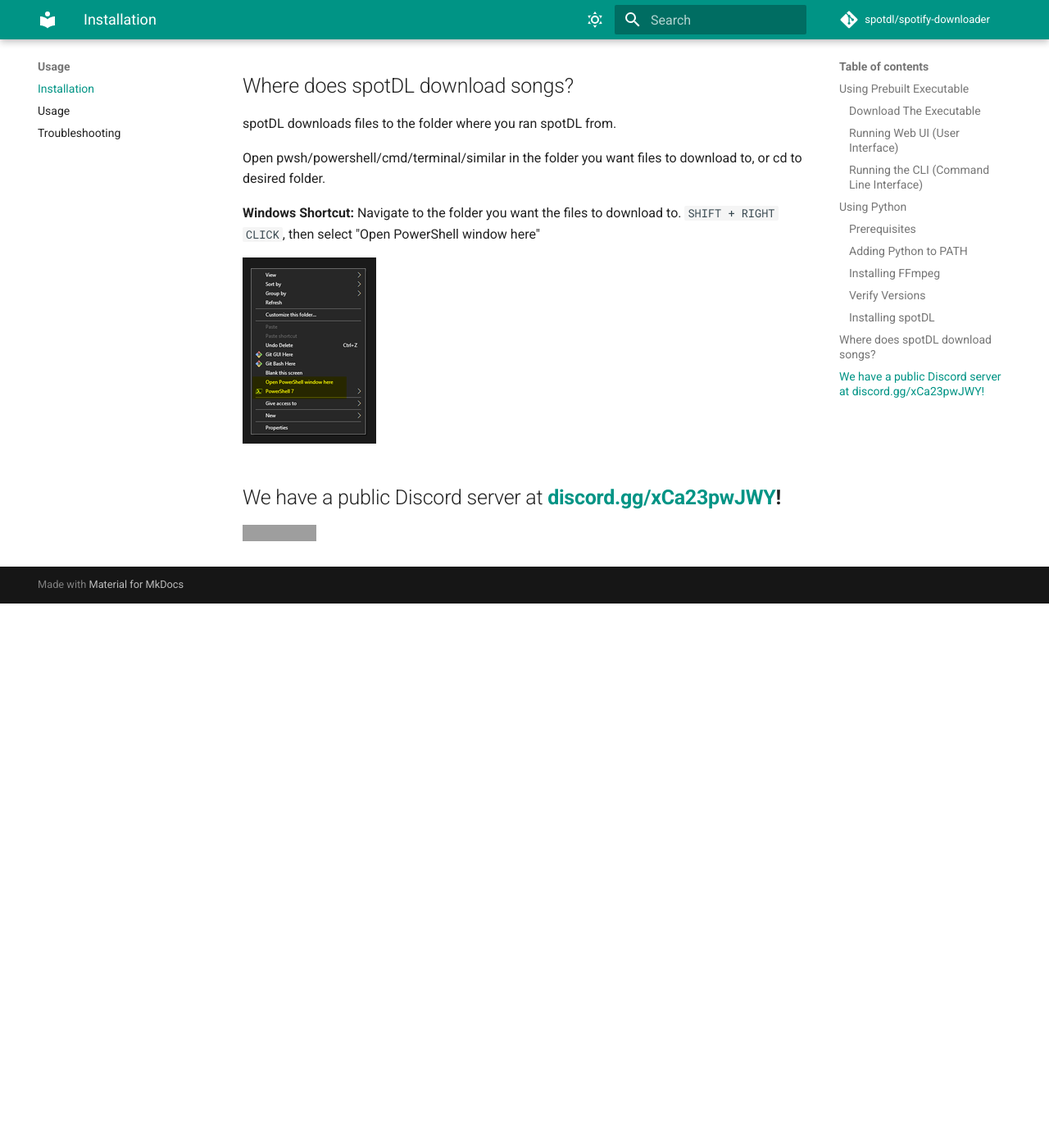
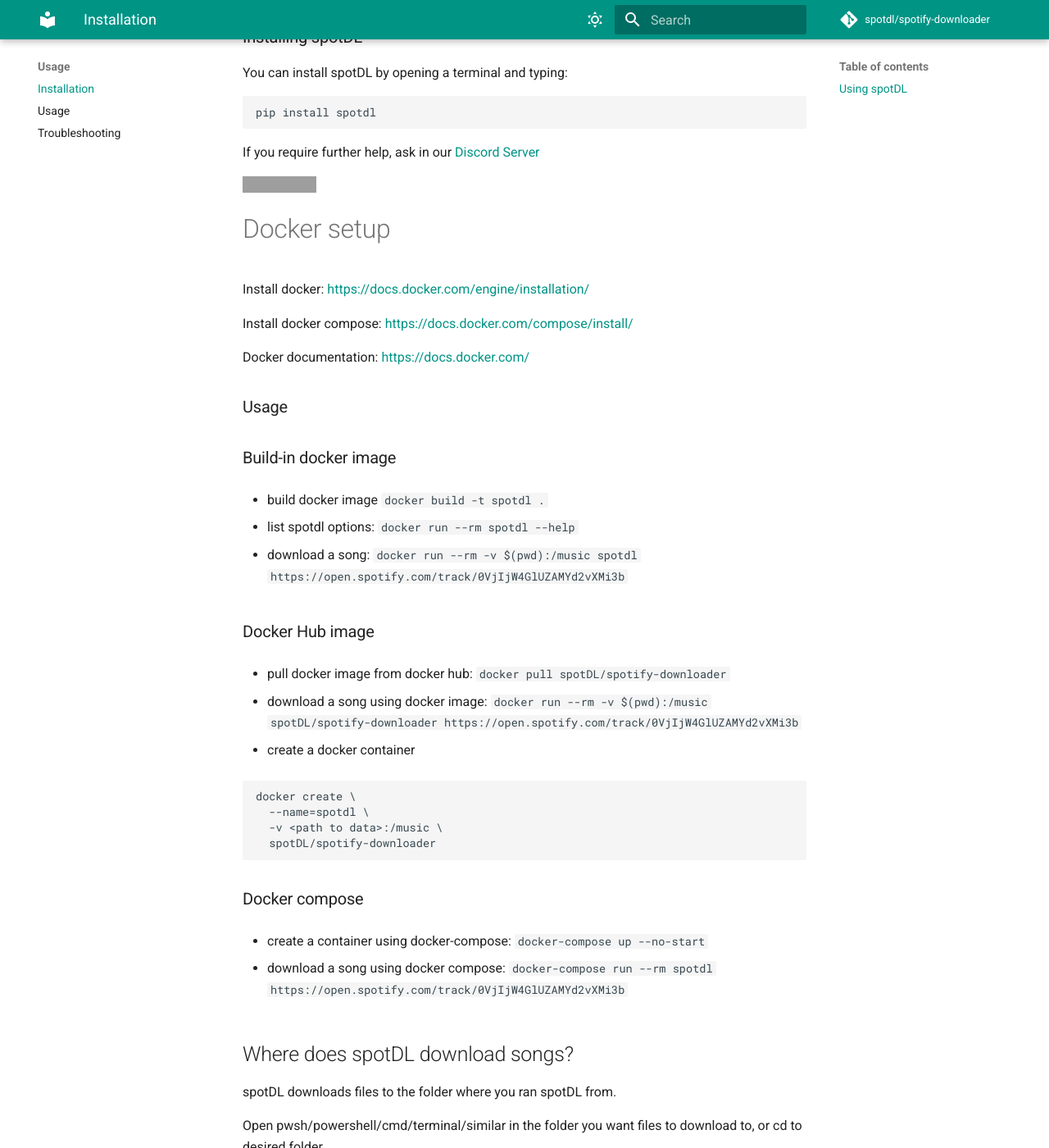
Before and after one commit to spotDL/spotify-downloader, an MkDocs documentation site: the page built from docs/installation.md, in a window 1280 px wide and 1400 px high, scrolled down 2214 px. Shown: the whole window at 82% size. Built offline with MkDocs 1.6.1 and Material for MkDocs 9.7.7, drawn with Linux system fonts in a browser that asks for light colours; comment, search, counter and statistics services are not loaded; before the commit the page ends 2950 px from its top, so only the background shows below that; some of the changed text lies outside the part shown; grey boxes are pictures that could not be loaded.

Commit message:
Add docker installation

````diff
--- a/docs/installation.md
+++ b/docs/installation.md
@@ -1,22 +1,29 @@
 # spotDL Installation Guide
 
-## Using Prebuilt Executable
+spotDL is a free and open source tool that downloads your Spotify playlists & music
 
-### Download The Executable
+> **The fastest, easiest, and most accurate command-line music downloader**
+
+## Using spotDL
+
+
+# Using prebuilt executable
+
+### Downloading the executable
 
 You can download the latest version from from the [Releases Tab](https://github.com/spotDL/spotify-downloader/releases)
 
-### Running Web UI (User Interface)
+### Running web ui
 
-The Web UI will start by default if no arguments are passed to the command line (after double clicking for example)
+Web UI will start by default if no arguments are passed to the command line (after double-clicking for example)
 
 ![Web UI](images/WEB_UI.png)
 
-### Running the CLI (Command Line Interface)
+### Running the cli
 
 To use the command line interface just open your terminal and run `./spotdl-vX.X.X operation [urls]`
 
-## Using Python
+# Using python
 
 ### Prerequisites
 
@@ -37,7 +44,7 @@
 - Linux - `sudo apt install ffmpeg` or use your distros package manager
 - Using spotDL - `spotdl --download-ffmpeg` - this will download FFmpeg to spotdl directory.
 
-### Verify Versions
+### Verifying Versions
 
 `python -V` - Should return "Python 3.X.X". Please ensure you have v3.7 or greater.
 
@@ -55,6 +62,44 @@
 
 [![Discord Server](https://img.shields.io/discord/771628785447337985?color=7289da&label=DISCORD&style=for-the-badge)](https://discord.gg/xCa23pwJWY)
 
+# Docker setup
+
+Install docker: <https://docs.docker.com/engine/installation/>
+
+Install docker compose: <https://docs.docker.com/compose/install/>
+
+Docker documentation: <https://docs.docker.com/>
+
+### Usage
+
+### Build-in docker image
+
+- build docker image `docker build -t spotdl .`
+
+- list spotdl options: `docker run --rm spotdl --help`
+
+- download a song: `docker run --rm -v $(pwd):/music spotdl https://open.spotify.com/track/0VjIjW4GlUZAMYd2vXMi3b`
+
+### Docker Hub image
+
+- pull docker image from docker hub: `docker pull spotDL/spotify-downloader`
+
+- download a song using docker image: `docker run --rm -v $(pwd):/music spotDL/spotify-downloader https://open.spotify.com/track/0VjIjW4GlUZAMYd2vXMi3b`
+
+- create a docker container
+
+```
+docker create \
+  --name=spotdl \
+  -v <path to data>:/music \
+  spotDL/spotify-downloader
+```
+
+### Docker compose
+- create a container using docker-compose: `docker-compose up --no-start`
+
+- download a song using docker compose: `docker-compose run --rm spotdl https://open.spotify.com/track/0VjIjW4GlUZAMYd2vXMi3b`
+
 ## Where does spotDL download songs?
 
 spotDL downloads files to the folder where you ran spotDL from.
````
